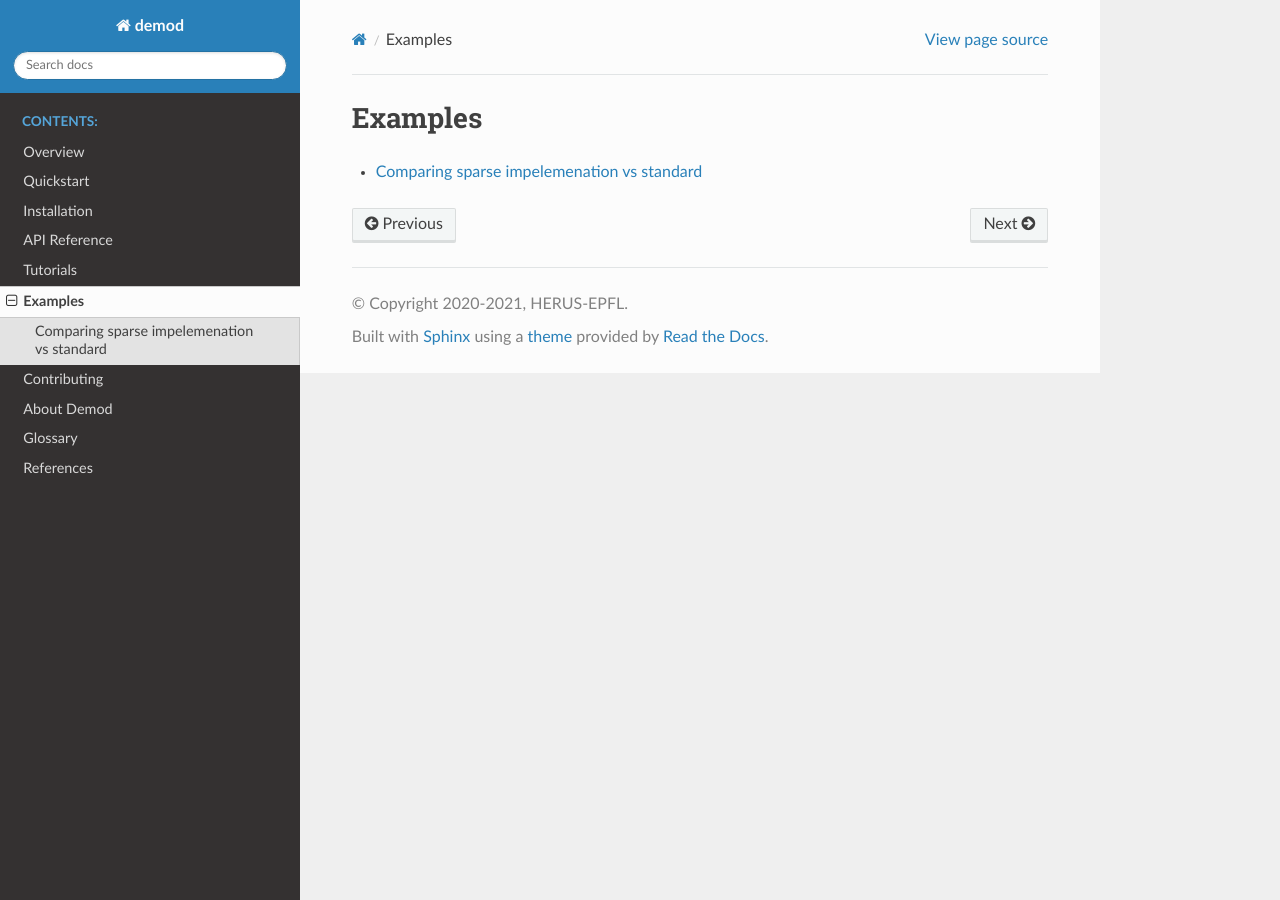
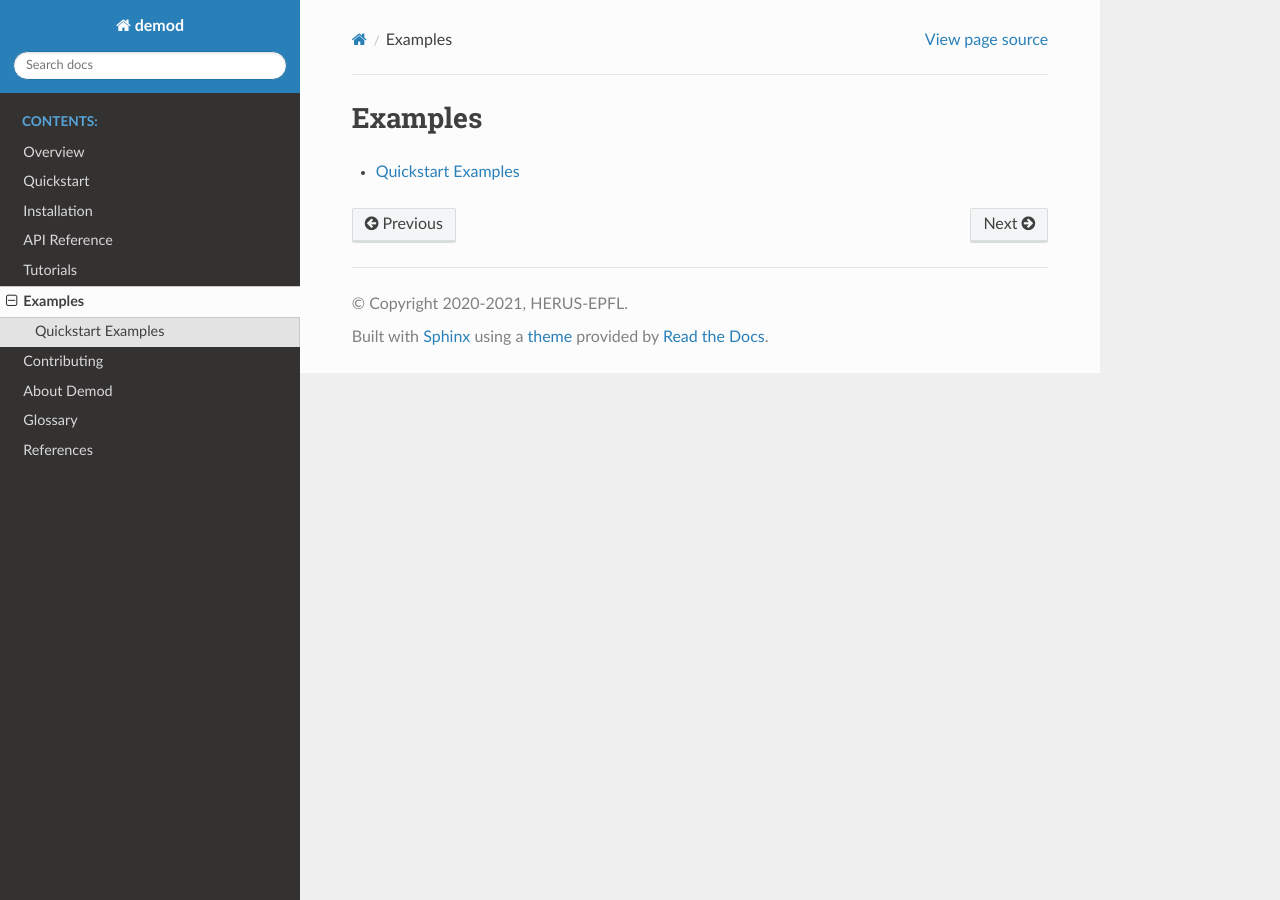
Before and after one commit to epfl-herus/demod, a Sphinx documentation site: the page built from docs/source/examples/index.rst, in a window 1280 px wide. Built offline with Sphinx 7.4.7 and the Read the Docs theme 2.0.0, drawn with Linux system fonts in a browser that asks for light colours; formulas are drawn with MathJax 3.

Commit message:
added the quickstart example

```diff
--- a/docs/source/examples/index.rst
+++ b/docs/source/examples/index.rst
@@ -5,4 +5,4 @@ Examples
 .. toctree::
     :maxdepth: 2
 
-    sparse_vs_normal
+    quickstart
```
Also changed, not shown: docs/source/examples/quickstart.rst (added, +9 -0 lines).
